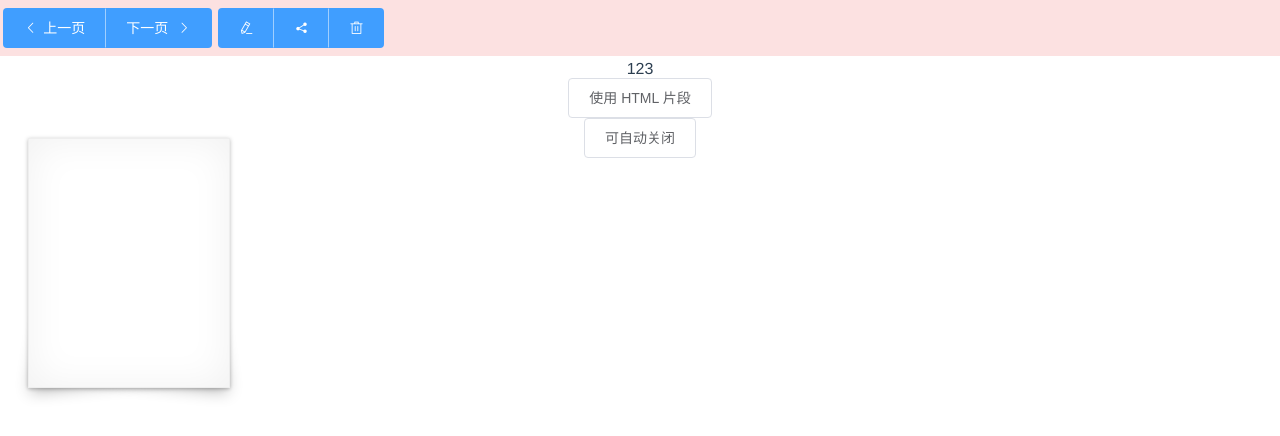
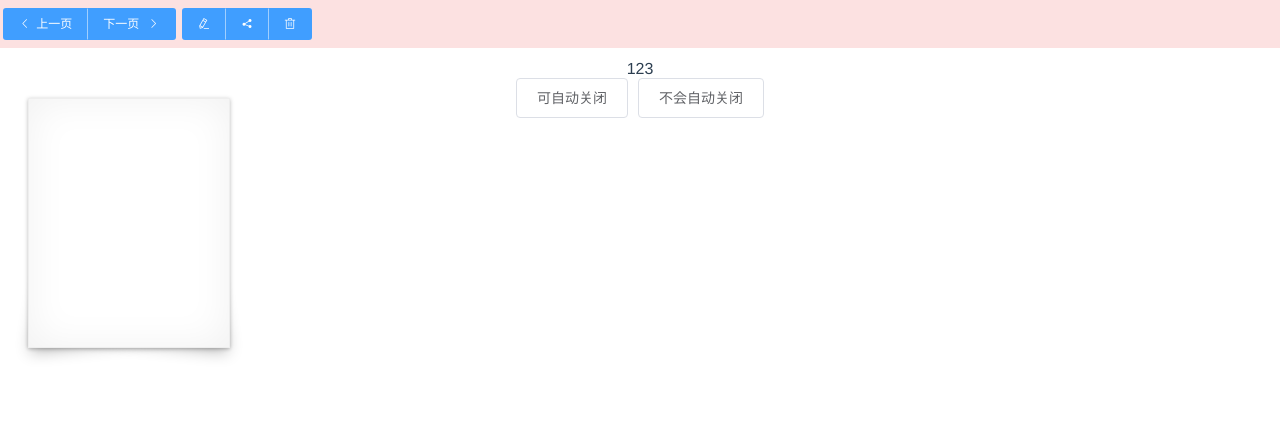
Before and after one commit to Eriasuitor/ignorant-desk, a Vue app: page /home in a window 1280 px wide. Shown: the top 436 px of the page. Built offline with nearby package versions, Linux system fonts and the light colour scheme; what iview would draw is missing.

Commit message:
hurry up

```diff
--- a/src/components/IM.vue
+++ b/src/components/IM.vue
@@ -1,9 +1,10 @@
 <template>
-  <div>
-    <el-button plain @click="open12">
-      使用 HTML 片段
-    </el-button>
-  </div>
+  <transition name="slide">
+    <div class="slideBorad" id="slideBorad" v-if="show">
+      asdsafdsfdsafsdfsdasdsafdsfdsafsdfsdasdsafdsfdsafsdfsdasdsafdsfdsafsdfsdasdsafdsfdsafsdfsdasdsafdsfdsafsdfsdasdsafdsfdsafsdfsdasdsafdsfdsafsdfsdasdsafdsfdsafsdfsd
+      <div class="el-notification__closeBtn el-icon-arrow-left" @click="show = !show"></div>
+    </div>
+  </transition>
 </template>
 <script>
 export default {
@@ -11,6 +12,7 @@ export default {
   data() {
     return {
       value3: false,
+      show: false,
       styles: {
         height: "calc(100% - 55px)",
         overflow: "auto",
@@ -29,10 +31,19 @@ export default {
         duration: 0
       });
     }
+  },
+  mounted() {},
+  computed: {},
+  created() {
+    document.onkeydown = e => {
+      if (e.key === "s") {
+        this.show = !this.show;
+      }
+    };
   }
 };
 </script>
-<style>
+<style scoped>
 .demo-drawer-footer {
   width: 100%;
   position: absolute;
@@ -43,10 +54,25 @@ export default {
   text-align: right;
   background: #fff;
 }
-.IM {
-  background-color: black;
-  border: 2px solid;
-  border-radius: 25px;
-  -moz-border-radius: 25px; /* Old Firefox */
+.slideBorad {
+  position: fixed;
+  background-color: blue;
+  height: 100%;
+  top: 0;
+  bottom: 0;
+  border: 1px solid #ebeef5;
+  border-radius: 8px;
+  padding: 14px 26px;
+  box-shadow: 0 2px 12px 0 rgba(0, 0, 0, 0.1);
+  background-color: #fff;
+  box-sizing: border-box;
+  left: 0;
+}
+.slide-enter-active,
+.slide-leave-active {
+  transition: left 0.4s;
+}
+.slide-enter, .slide-leave-to /* .fade-leave-active below version 2.1.8 */ {
+  left: -100%;
 }
 </style>
--- a/src/components/Notification.vue
+++ b/src/components/Notification.vue
@@ -1,7 +1,12 @@
 <template>
-  <el-button plain @click="open">
-    可自动关闭
-  </el-button>
+  <div>
+    <el-button plain @click="open">
+      可自动关闭
+    </el-button>
+    <el-button plain @click="open2">
+      不会自动关闭
+    </el-button>
+  </div>
 </template>
 
 <script>
@@ -24,7 +29,8 @@ export default {
       this.$notify({
         title: "提示",
         message: "这是一条不会自动关闭的消息",
-        duration: 0
+        duration: 0,
+        position: 'bottom-left'
       });
     }
   }
--- a/src/components/Windows.vue
+++ b/src/components/Windows.vue
@@ -2,15 +2,15 @@
   <div class="windows">
     <div class="launchPad">
       <el-button-group class="launchItem">
-        <el-button type="primary" icon="el-icon-arrow-left">上一页</el-button>
-        <el-button type="primary">下一页
+        <el-button size="small" type="primary" icon="el-icon-arrow-left">上一页</el-button>
+        <el-button size="small" type="primary">下一页
           <i class="el-icon-arrow-right el-icon--right"></i>
         </el-button>
       </el-button-group>
       <el-button-group class="launchItem">
-        <el-button type="primary" icon="el-icon-edit"></el-button>
-        <el-button type="primary" icon="el-icon-share"></el-button>
-        <el-button type="primary" icon="el-icon-delete"></el-button>
+        <el-button size="small" type="primary" icon="el-icon-edit"></el-button>
+        <el-button size="small" type="primary" icon="el-icon-share"></el-button>
+        <el-button size="small" type="primary" icon="el-icon-delete"></el-button>
       </el-button-group>
     </div>
     <IM/>
@@ -62,7 +62,7 @@ export default {
         odiv.style.left = left + "px";
         odiv.style.top = top + "px";
       };
-      document.onmouseup = e => {
+      document.onmouseup = () => {
         document.onmousemove = null;
         document.onmouseup = null;
       };
@@ -79,9 +79,6 @@ export default {
             let left = e.clientX - disX;
             let top = e.clientY - disY;
 
-            console.log(left, top);
-            console.log(target.offsetWidth, target.offsetHeight);
-
             left + target.offsetWidth < 15
               ? (left = 15 - target.offsetWidth)
               : undefined;
@@ -95,7 +92,7 @@ export default {
             target.style.left = left + "px";
             target.style.top = top + "px";
           };
-          document.onmouseup = e => {
+          document.onmouseup = () => {
             document.onmousemove = null;
             document.onmouseup = null;
           };
```
